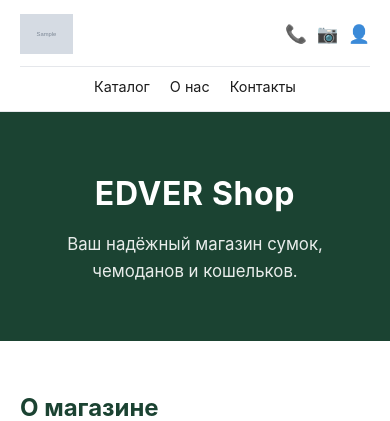
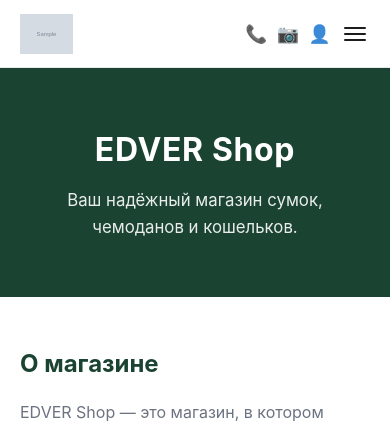
Before and after one commit to Xumpocmb/Edver-shop, a Django app: page / in a window 390 px wide. Shown: the top 421 px of the page. Run offline with Django 5.2, Linux system fonts and the light colour scheme; tables that the repository leaves empty hold one stand-in row (values such as "Sample post"); grey boxes marked "Sample" are stand-in pictures.

Commit message:
Add phone and instagram models, burger menu, responsive header

```diff
--- a/_settings/settings.py
+++ b/_settings/settings.py
@@ -57,6 +57,8 @@ TEMPLATES = [
                 'django.contrib.auth.context_processors.auth',
                 'django.contrib.messages.context_processors.messages',
                 'app_home.context_processors.site_logo',
+                'app_home.context_processors.phone',
+                'app_home.context_processors.instagram',
             ],
         },
     },
--- a/app_home/context_processors.py
+++ b/app_home/context_processors.py
@@ -1,6 +1,16 @@
-from .models import SiteLogo
+from .models import Instagram, PhoneNumber, SiteLogo
 
 
 def site_logo(request):
     logo = SiteLogo.objects.first()
     return {'site_logo': logo}
+
+
+def phone(request):
+    phone = PhoneNumber.objects.first()
+    return {'phone': phone}
+
+
+def instagram(request):
+    instagram = Instagram.objects.first()
+    return {'instagram': instagram}
--- a/app_home/models.py
+++ b/app_home/models.py
@@ -16,3 +16,42 @@ class SiteLogo(models.Model):
     class Meta:
         verbose_name = 'Логотип сайта'
         verbose_name_plural = 'Логотип сайта'
+
+
+class PhoneNumber(models.Model):
+    is_singleton = models.BooleanField(default=True, unique=True, editable=False)
+    number = models.CharField(
+        max_length=20,
+        default='+375299673138',
+        verbose_name='Номер телефона',
+    )
+
+    def save(self, *args, **kwargs):
+        self.is_singleton = True
+        super().save(*args, **kwargs)
+
+    def __str__(self):
+        return self.number
+
+    class Meta:
+        verbose_name = 'Номер телефона'
+        verbose_name_plural = 'Номер телефона'
+
+
+class Instagram(models.Model):
+    is_singleton = models.BooleanField(default=True, unique=True, editable=False)
+    url = models.URLField(
+        default='https://instagram.com/',
+        verbose_name='Ссылка на Instagram',
+    )
+
+    def save(self, *args, **kwargs):
+        self.is_singleton = True
+        super().save(*args, **kwargs)
+
+    def __str__(self):
+        return self.url
+
+    class Meta:
+        verbose_name = 'Instagram'
+        verbose_name_plural = 'Instagram'
--- a/static/css/style.css
+++ b/static/css/style.css
@@ -68,14 +68,54 @@ img {
 }
 
 .header-center {
-    order: 3;
-    width: 100%;
+    position: absolute;
+    top: 100%;
+    left: 0;
+    right: 0;
+    display: none;
+    flex-direction: column;
+    align-items: center;
+    gap: 1rem;
+    padding: 1rem 1.25rem;
+    background-color: var(--color-bg);
+    border-bottom: 1px solid var(--color-border);
+    box-shadow: 0 8px 16px rgba(0, 0, 0, 0.08);
+    z-index: 90;
+}
+
+.header-center.open {
     display: flex;
-    align-items: center;
+}
+
+.burger {
+    display: inline-flex;
+    flex-direction: column;
     justify-content: center;
-    gap: 1.25rem;
-    padding-top: 0.5rem;
-    border-top: 1px solid var(--color-border);
+    gap: 4px;
+    background: none;
+    border: none;
+    padding: 4px;
+    cursor: pointer;
+}
+
+.burger-bar {
+    width: 22px;
+    height: 2px;
+    background-color: var(--color-text);
+    border-radius: 2px;
+    transition: transform 0.2s ease, opacity 0.2s ease;
+}
+
+.burger.active .burger-bar:nth-child(1) {
+    transform: translateY(6px) rotate(45deg);
+}
+
+.burger.active .burger-bar:nth-child(2) {
+    opacity: 0;
+}
+
+.burger.active .burger-bar:nth-child(3) {
+    transform: translateY(-6px) rotate(-45deg);
 }
 
 .header-center a {
@@ -101,6 +141,24 @@ img {
 
 .header-icon:hover {
     opacity: 1;
+}
+
+.header-phone-link {
+    display: inline-flex;
+    align-items: center;
+    gap: 0.4rem;
+}
+
+.header-phone-number {
+    font-size: 0.85rem;
+    font-weight: 600;
+    color: var(--color-accent);
+}
+
+@media (max-width: 1023px) {
+    .header-phone-number {
+        display: none;
+    }
 }
 
 /* ===== Home page ===== */
@@ -263,10 +321,21 @@ section {
     }
 
     .header-center {
-        order: initial;
-        width: auto;
-        border-top: none;
-        padding-top: 0;
+        position: static;
+        display: flex;
+        flex-direction: row;
+        align-items: center;
+        justify-content: center;
+        gap: 1.25rem;
+        padding: 0;
+        background: none;
+        border-bottom: none;
+        box-shadow: none;
+        z-index: auto;
+    }
+
+    .burger {
+        display: none;
     }
 
     .logo {
--- /dev/null
+++ b/static/js/main.js
@@ -0,0 +1,24 @@
+document.addEventListener('DOMContentLoaded', function () {
+    var burger = document.getElementById('burger');
+    var nav = document.getElementById('main-nav');
+
+    if (!burger || !nav) {
+        return;
+    }
+
+    function closeMenu() {
+        nav.classList.remove('open');
+        burger.classList.remove('active');
+        burger.setAttribute('aria-expanded', 'false');
+    }
+
+    burger.addEventListener('click', function () {
+        var isOpen = nav.classList.toggle('open');
+        burger.classList.toggle('active', isOpen);
+        burger.setAttribute('aria-expanded', isOpen ? 'true' : 'false');
+    });
+
+    nav.querySelectorAll('a').forEach(function (link) {
+        link.addEventListener('click', closeMenu);
+    });
+});
--- a/templates/base.html
+++ b/templates/base.html
@@ -22,7 +22,7 @@
 <!-- Footer -->
 {% include "footer.html" %}
 {% block scripts %}
-
+<script src="{% static 'js/main.js' %}"></script>
 {% endblock %}
 
 </html>
--- a/templates/header.html
+++ b/templates/header.html
@@ -8,14 +8,21 @@
             {% endif %}
         </a>
     </div>
-    <nav class="header-center">
+    <nav class="header-center" id="main-nav">
         <a href="/catalog/">Каталог</a>
         <a href="/about/">О нас</a>
         <a href="/contacts/">Контакты</a>
     </nav>
     <div class="header-right">
-        <a href="/phone/" class="header-icon" aria-label="Телефон">📞</a>
-        <a href="https://instagram.com/" class="header-icon" aria-label="Instagram" target="_blank" rel="noopener">📷</a>
+        <a href="tel:{{ phone.number }}" class="header-icon header-phone-link" aria-label="Телефон">
+            📞 <span class="header-phone-number">{{ phone.number }}</span>
+        </a>
+        <a href="{{ instagram.url }}" class="header-icon" aria-label="Instagram" target="_blank" rel="noopener">📷</a>
         <a href="/profile/" class="header-icon" aria-label="Профиль">👤</a>
+        <button class="burger" id="burger" aria-label="Меню" aria-expanded="false">
+            <span class="burger-bar"></span>
+            <span class="burger-bar"></span>
+            <span class="burger-bar"></span>
+        </button>
     </div>
 </header>
```
Also changed, not shown: app_home/admin.py (+11 -1 lines).
